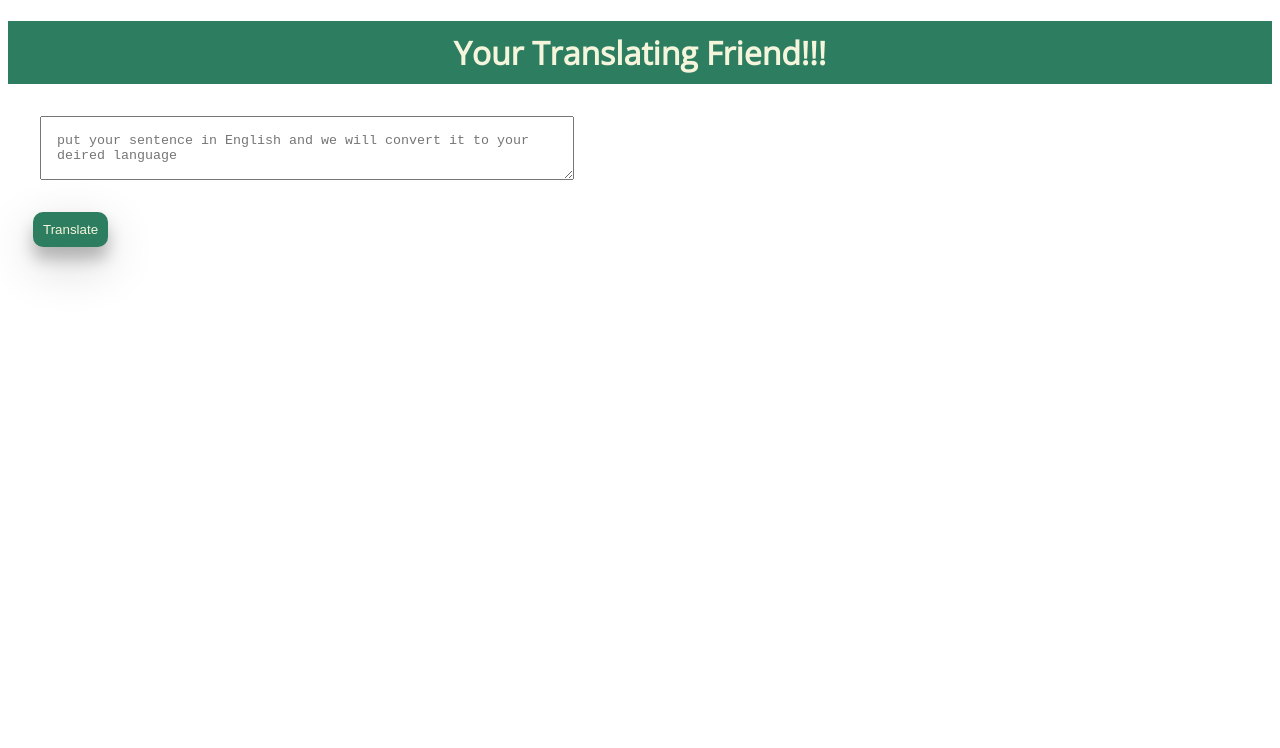
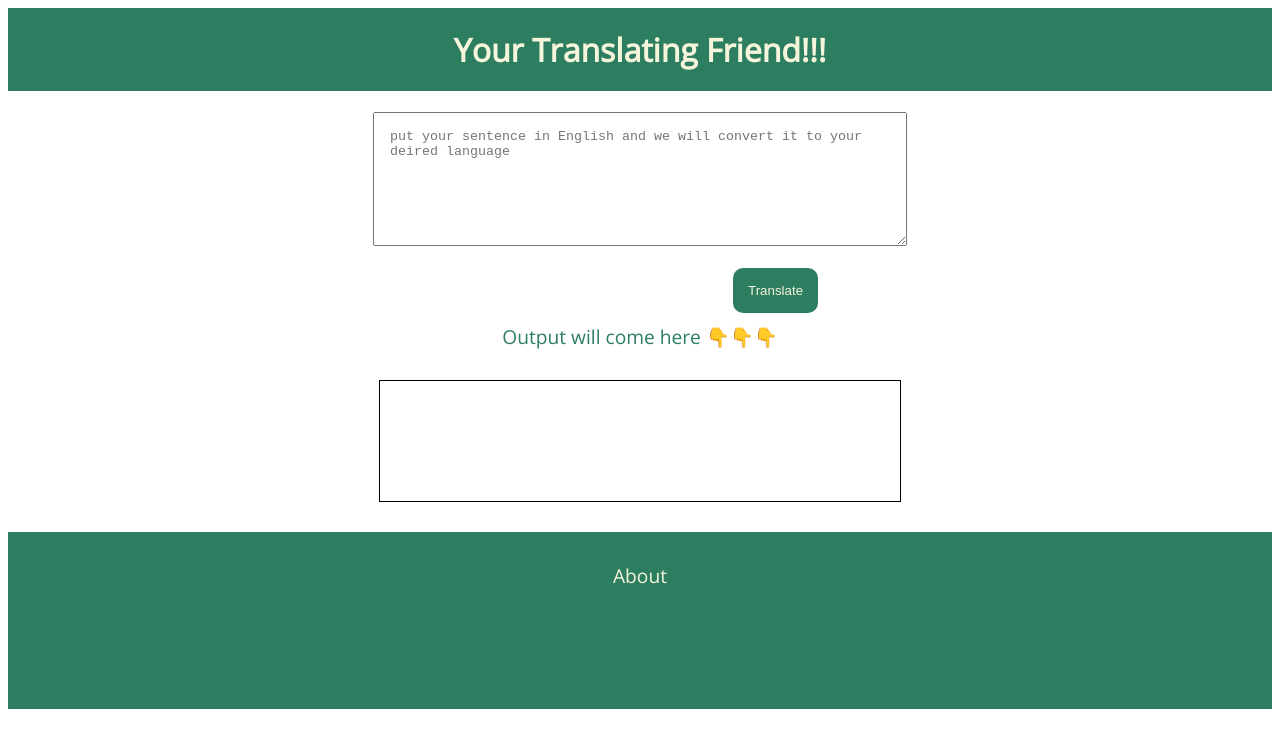
Before and after one commit to Ak-Dev-10/language-translator-application, a plain HTML site: page index.html in a window 1280 px wide. Drawn offline with nearby package versions, Linux system fonts and the light colour scheme.

Commit message:
new commit
added complete styling of the page

```diff
--- a/app.js
+++ b/app.js
@@ -1,11 +1,12 @@
 var btnTranslate = document.querySelector("#btn-translate");
 var textInput = document.querySelector("#txt-input ");
+var textOutput = document.querySelector("#output");
+
+var serverURL =
 
 console.log(textInput);
 
-function clickHandler(){
-    console.log("clicked");
-    console.log("input",textInput.value);
-
+function getTranslationURL(text){
+    return serverURL+"";
 }
 btnTranslate.addEventListener("click",clickHandler);
--- a/index.html
+++ b/index.html
@@ -11,7 +11,12 @@
     <h1 class="header">Your Translating Friend!!!</h1>
 
 <textarea id="txt-input" placeholder="put your sentence in English and we will convert it to your deired language"></textarea>
+<br>
 <button id="btn-translate">Translate</button>
+<div class="output-txt">Output will come here 👇👇👇</div>
+<div id="output"></div>
+
+<footer class="footer">About</footer>
     <script src="app.js" type="text/javascript"></script>
 </body>
 </html>
--- a/styles.css
+++ b/styles.css
@@ -5,16 +5,18 @@ body{
     font-family: 'Open Sans', sans-serif;
 }
 .header{
+    margin-top: auto;
     color: beige;
     background-color: rgb(45, 125, 97);
-    padding: 10px;
+    padding: 20px;
     text-align: center;
 }
 textarea {
+    margin-left: auto;
+    margin-right: auto;
     width: 500px;
-    height: 80%;
+    height: 100px;
     display: block;
-    margin : 2rem;
     padding : 1rem;
 }
 #btn-translate{
@@ -22,8 +24,35 @@ textarea {
     border-radius: 10px;
     color: beige;
     border: none;
-    box-shadow: 0 12px 16px 0 rgba(0,0,0,0.24), 0 17px 50px 0 rgba(0,0,0,0.19);
-    padding: 10px;
-    margin-left: 25px;
+    padding: 15px;
+    margin-left: 725px;
+    position: relative;
+    cursor: pointer;
 
 }
+.output-txt{
+    margin: 10px;
+    text-align: center;
+    color:  rgb(45, 125, 97);
+    font-size: larger;
+
+}
+#output{
+    border: 1px solid black;
+    margin: 30px;
+    width: 500px;
+    height:100px;
+    padding: 10px;
+    margin-left: auto;
+    margin-right: auto;
+}
+.footer{
+    margin-bottom: auto;
+    color: beige;
+    background-color: rgb(45, 125, 97);
+    padding-top: 30px;
+    padding-bottom:120px;
+    text-align: center;
+    font-size: larger;
+
+}
```
